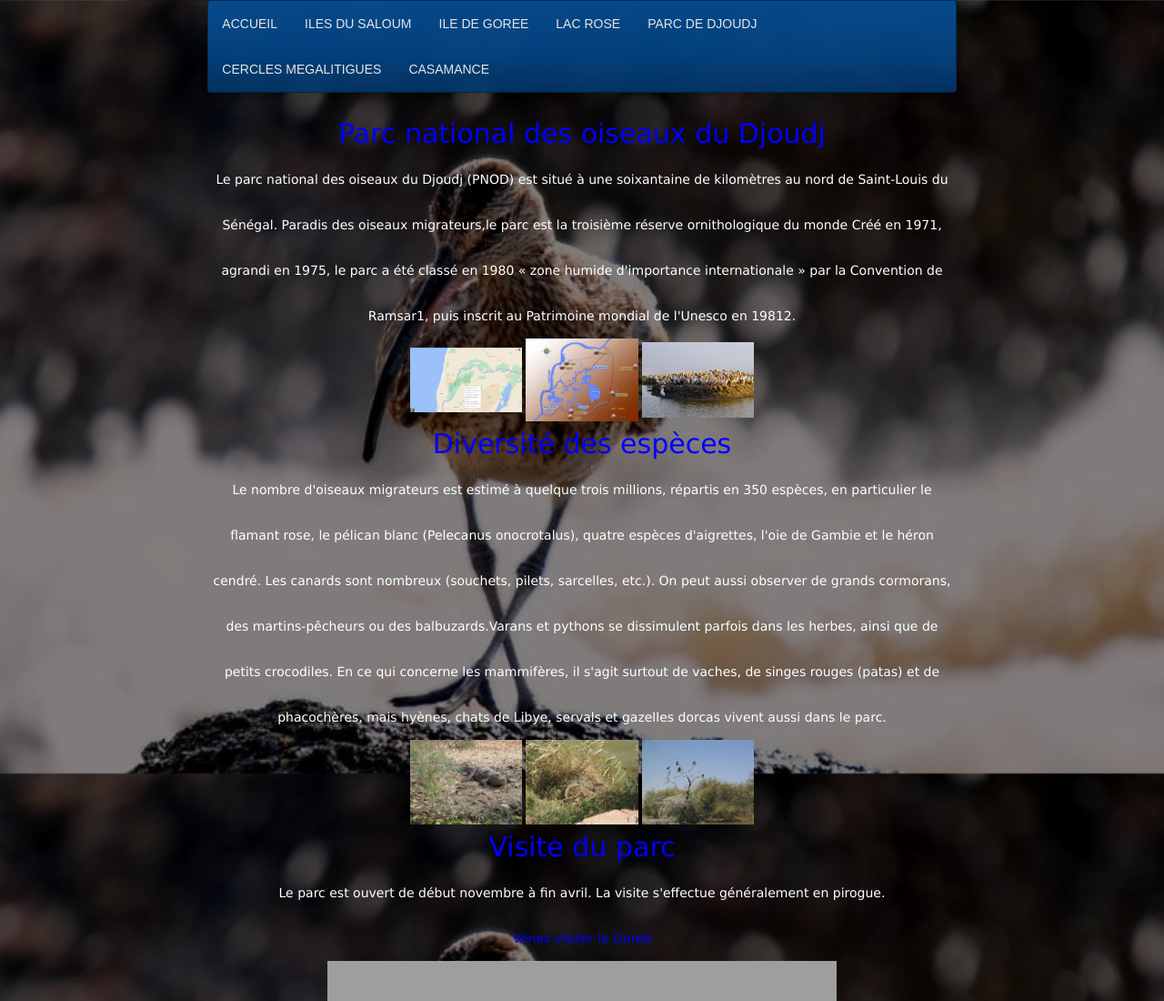
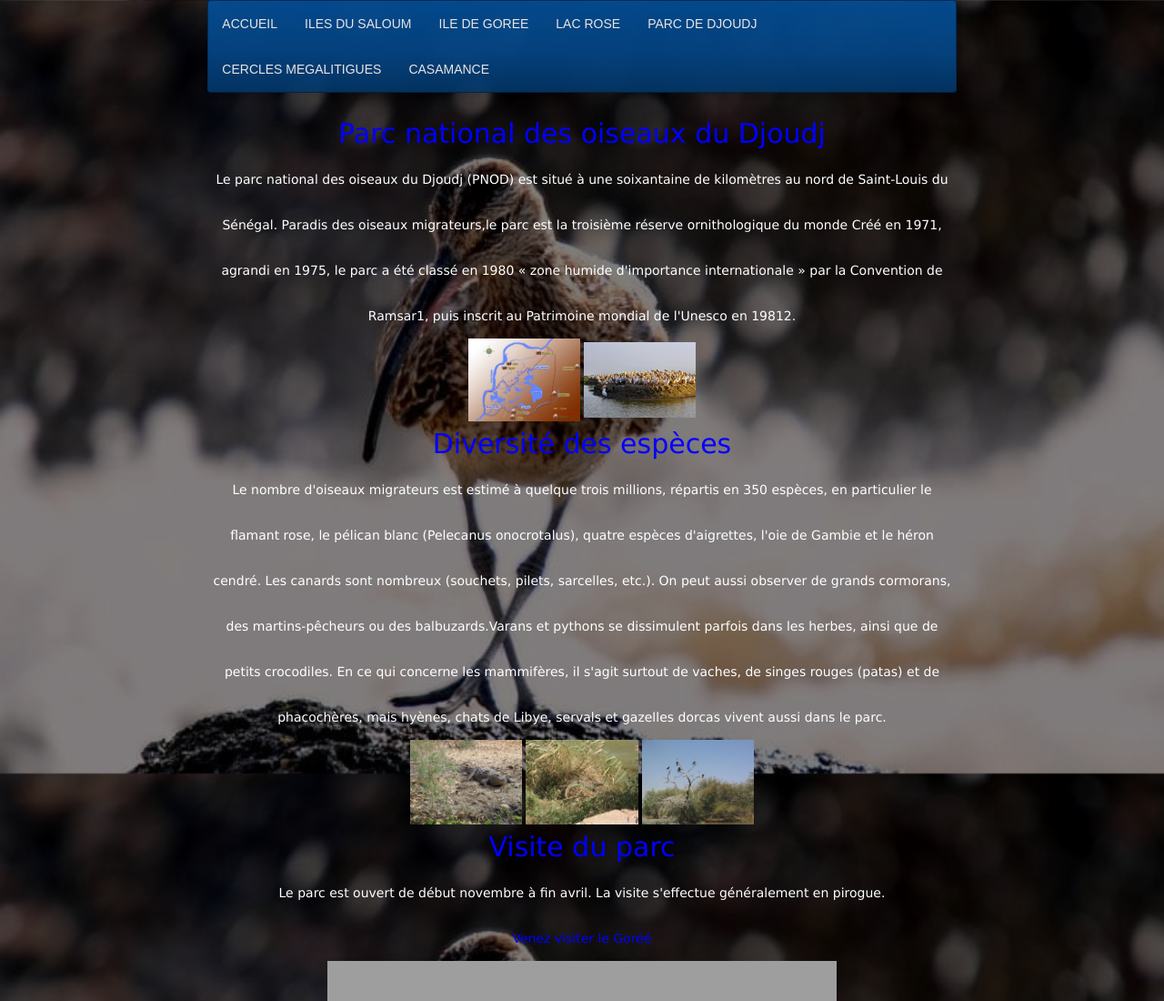
Before and after one commit to Mai-mareme/Mai-mareme.github.io, a plain HTML site: page Views/djoudj.html in a window 1280 px wide. Shown: the top 1100 px of the page at 91% size. Drawn offline with Linux system fonts and the light colour scheme; grey boxes are pictures that could not be loaded.

Commit message:
Update djoudj.html

```diff
--- a/Views/djoudj.html
+++ b/Views/djoudj.html
@@ -24,7 +24,6 @@
 <h2 style="color: blue";>Parc national des oiseaux du Djoudj</h2>
             <p style="color: white";>Le parc national des oiseaux du Djoudj (PNOD) est situé à une soixantaine de kilomètres au nord de Saint-Louis du Sénégal. Paradis des oiseaux migrateurs,le parc est la troisième réserve ornithologique du monde Créé en 1971, agrandi en 1975, le parc a été classé en 1980 « zone humide d'importance internationale » par la Convention de Ramsar1, puis inscrit au Patrimoine mondial de l'Unesco en 19812.</p>
             <div class="image">
-                <img src="img/gps1.PNG">
                <img src="img/djoudj.jpg">
                 <img src="img/djoudj2.jpg">
             </div>
```
